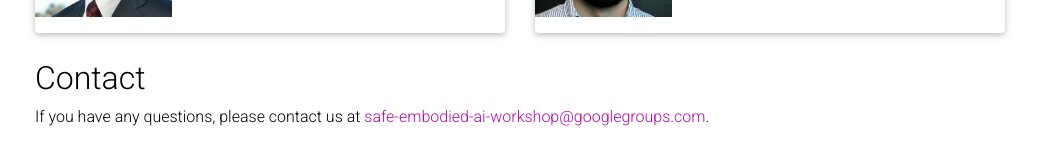
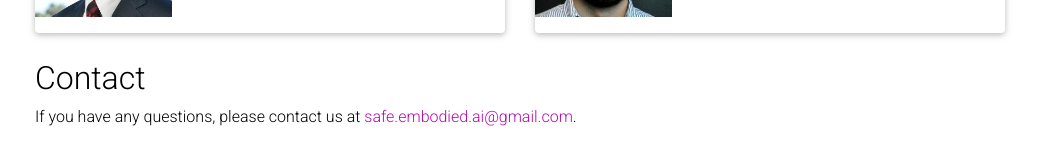
Before and after one commit to safe-embodied-ai/safe-embodied-ai.github.io, a Jekyll site: the page built from index.md, in a window 1280 px wide and 900 px high, scrolled down 2720 px. Shown: the part 685-850 px from the top of the window, without its empty margins (120-1159 px from the left). Built offline with Jekyll 4.4.1, drawn with Linux system fonts in a browser that asks for light colours; full-size pictures stand in for the smaller copies a plugin makes; comment, search, counter and statistics services are not loaded; a style sheet for code colours, icons or effects is not loaded.

Commit message:
mail updated

```diff
--- a/index.md
+++ b/index.md
@@ -84,4 +84,4 @@ Key topics include:
   </div>
 
 ## Contact
-If you have any questions, please contact us at [safe-embodied-ai-workshop@googlegroups.com](mailto:safe-generative-ai-workshop@googlegroups.com).
+If you have any questions, please contact us at [safe.embodied.ai@gmail.com](mailto:safe.embodied.ai@gmail.com).
```
